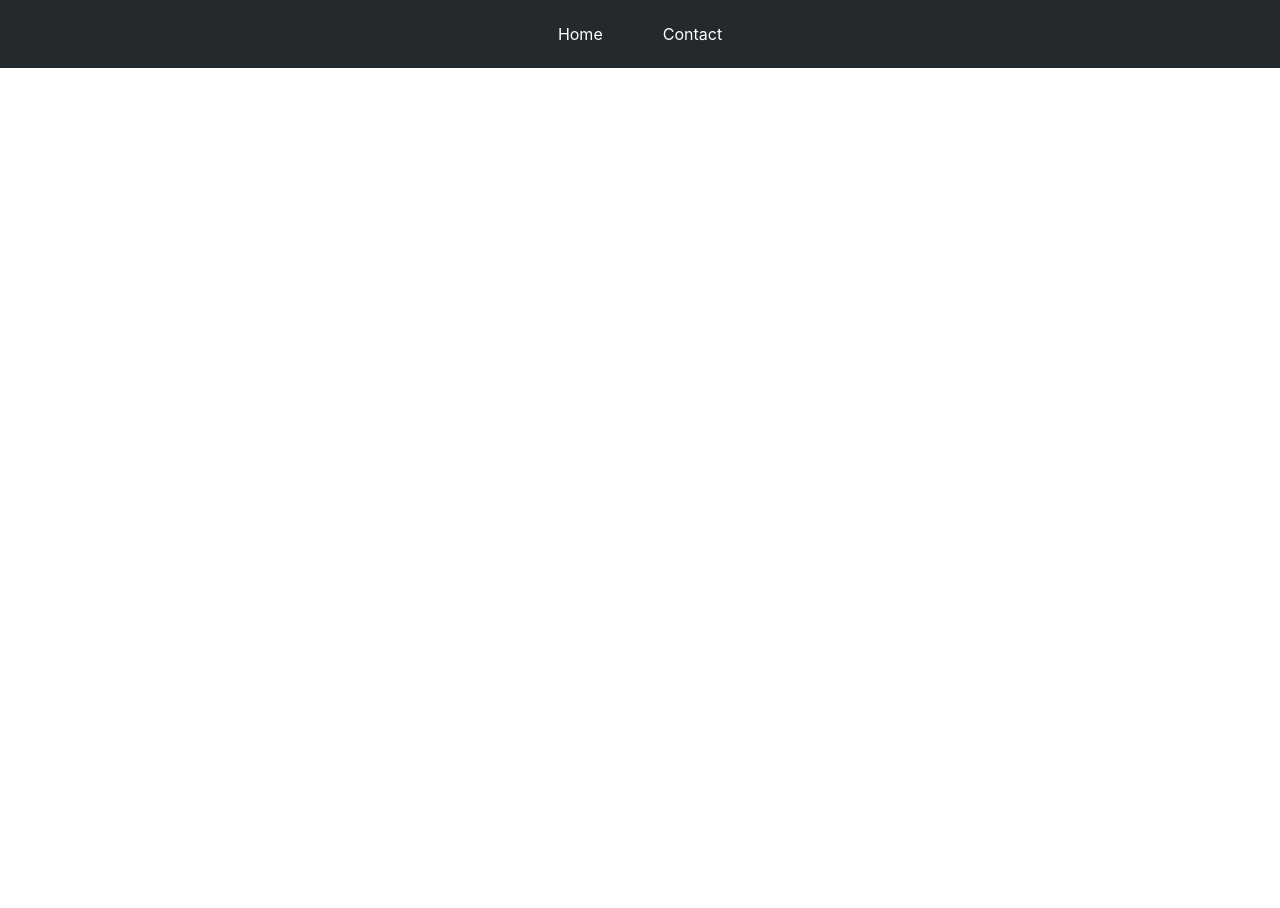
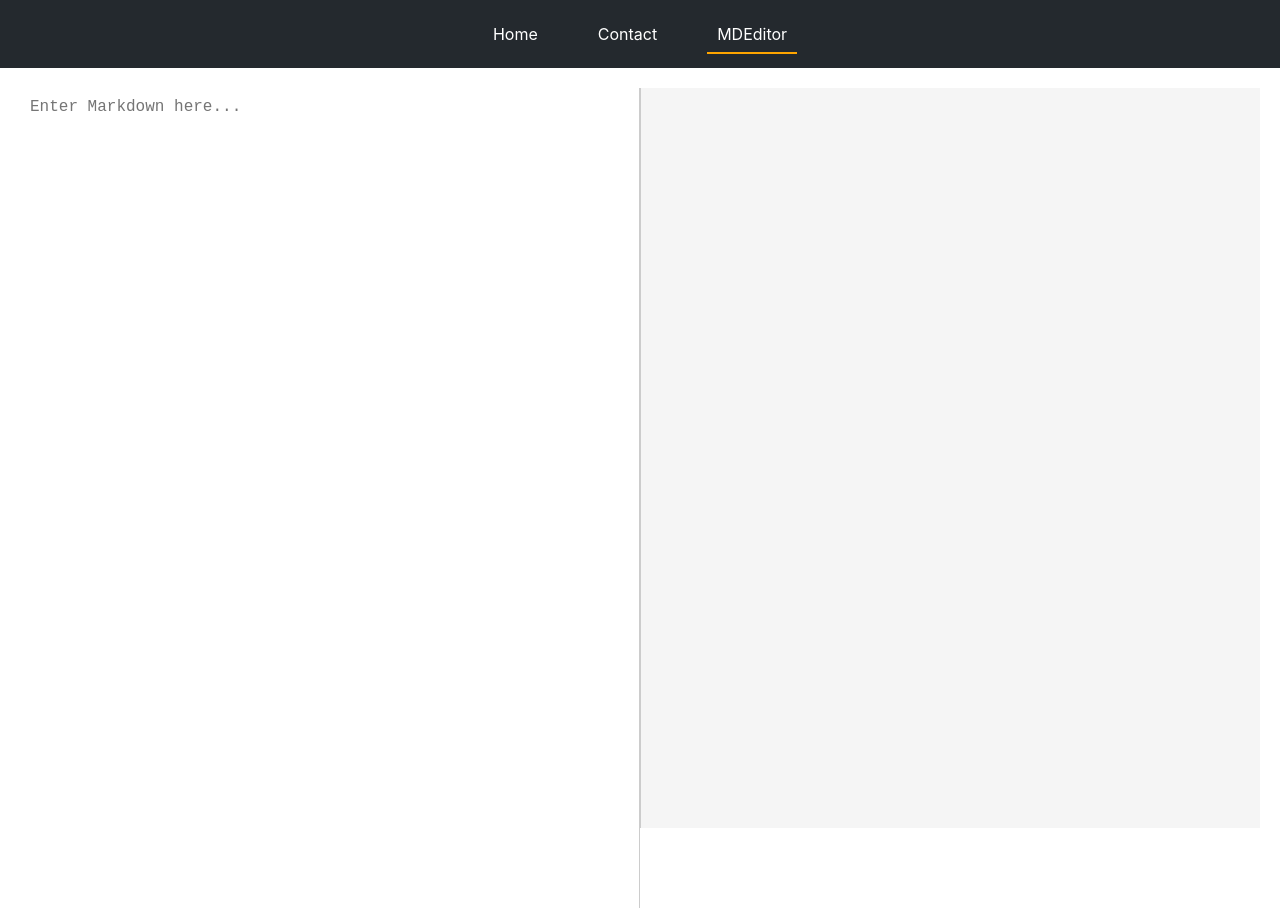
Before and after one commit to dicusa/my-portfolio, a React (Create React App) app: page /my-portfolio/mdEditor in a window 1280 px wide. Before the commit this address had no page. Before the commit the page ends 800 px from the top, so only its background shows below. Built offline with nearby package versions, Linux system fonts and the light colour scheme.

Commit message:
added markdown editor and github repo read preview

```diff
--- a/package.json
+++ b/package.json
@@ -11,10 +11,12 @@
     "bootstrap": "^5.3.3",
     "buffer": "^6.0.3",
     "font-awesome": "^4.7.0",
+    "highlight.js": "^11.10.0",
     "https-browserify": "^1.0.0",
     "marked": "^13.0.2",
     "react": "^18.3.1",
     "react-dom": "^18.3.1",
+    "react-markdown": "^9.0.1",
     "react-router-dom": "^6.24.1",
     "react-scripts": "5.0.1",
     "rss-parser": "^3.13.0",
--- a/src/App.js
+++ b/src/App.js
@@ -8,6 +8,7 @@ import {
 import Home from "./pages/Home";
 import Contact from "./pages/Contact";
 import "./App.css"; // Import the CSS file
+import MarkdownEditor from "./pages/MarkdownEditor";
 
 const App = () => {
   return (
@@ -29,12 +30,22 @@ const App = () => {
                 )}
               </NavLink>
             </li>
+            <li>
+              <NavLink to="/mdEditor" className="nav-link">
+                {({ isActive, isPending, isTransitioning }) => (
+                  <span className={isActive ? "active-link" : ""}>
+                    MDEditor
+                  </span>
+                )}
+              </NavLink>
+            </li>
           </ul>
         </nav>
         <div className="content">
           <Routes>
             <Route path="/" element={<Home />} />
             <Route path="/contact" element={<Contact />} />
+            <Route path="/mdEditor" element={<MarkdownEditor />} />
           </Routes>
         </div>
       </div>
--- a/src/component/Home.css
+++ b/src/component/Home.css
@@ -78,8 +78,26 @@
     transition: all 0.3s ease;
     padding: 1cm;
 }
+.icon-containers {
+    background: #f1f1f1;
+    border-radius: 100%;
+    padding: 50px;
+    margin-bottom: 15px;
+    display: inline-flex;
+    align-items: center;
+    justify-content: center;
+  }
 
-
+  .preview {
+    width: 90%;
+    max-height: 90%;
+    padding: 10px;
+    align-content: flex-start;
+    justify-content: flex-start;
+    align-items: flex-start;
+    background: #f5f5f5;
+    border-left: 1px solid #ccc;
+  }
 
 /* Responsive Design */
 @media (max-width: 768px) {
--- /dev/null
+++ b/src/component/MarkdownEditor.css
@@ -0,0 +1,25 @@
+.markdown-editor {
+    display: flex;
+    flex-direction: row;
+    height: 100vh;
+  }
+
+  textarea {
+    width: 50%;
+    height: 100%;
+    padding: 10px;
+    font-size: 16px;
+    border: none;
+    border-right: 1px solid #ccc;
+    resize: none;
+    outline: none;
+  }
+
+  .preview {
+    width: 50%;
+    height: 100%;
+    padding: 10px;
+    overflow-y: auto;
+    background: #f5f5f5;
+    border-left: 1px solid #ccc;
+  }
--- /dev/null
+++ b/src/component/Modal.css
@@ -0,0 +1,30 @@
+.modal-overlay {
+    position: fixed;
+    top: 0;
+    left: 0;
+    width: 100%;
+    height: 100%;
+    background: rgba(0, 0, 0, 0.5);
+    display: flex;
+    align-items: center;
+    justify-content: center;
+  }
+
+  .modal-content {
+    background: white;
+    padding: 20px;
+    border-radius: 5px;
+    max-width: 90%;
+    max-height: 90%;
+    overflow-y: auto;
+  }
+
+  .modal-close {
+    position: absolute;
+    top: 10px;
+    right: 10px;
+    background: none;
+    border: none;
+    font-size: 1.5rem;
+    cursor: pointer;
+  }
--- /dev/null
+++ b/src/component/Modal.js
@@ -0,0 +1,17 @@
+import React from "react";
+import "../component/Modal.css";
+
+const Modal = ({ onClose, children }) => {
+  return (
+    <div className="modal-overlay" onClick={onClose}>
+      <div className="modal-content" onClick={(e) => e.stopPropagation()}>
+        <button className="modal-close" onClick={onClose}>
+          &times;
+        </button>
+        {children}
+      </div>
+    </div>
+  );
+};
+
+export default Modal;
--- a/src/pages/Home.js
+++ b/src/pages/Home.js
@@ -1,7 +1,10 @@
 import React, { useEffect, useState, useRef } from "react";
 import { fetchMediumPosts, fetchGitHubRepos } from "../services/api";
 import "../component/Home.css";
-import { marked } from "marked";
+import { FontAwesomeIcon } from "@fortawesome/react-fontawesome";
+import { faGithub } from "@fortawesome/free-brands-svg-icons";
+import Modal from "../component/Modal"; // Import the modal component
+import ReactMarkdown from "react-markdown"; // Import react-markdown
 
 const Home = () => {
   const [mediumPosts, setMediumPosts] = useState([]);
@@ -9,6 +12,7 @@ const Home = () => {
   const [githubRepos, setGitHubRepos] = useState([]);
   const [repoPage, setRepoPage] = useState(1);
   const [isLoading, setIsLoading] = useState(false);
+  const [selectedRepoReadme, setSelectedRepoReadme] = useState(null); // State for selected repo README
   const mediumContainerRef = useRef(null);
   const githubContainerRef = useRef(null);
 
@@ -23,13 +27,7 @@ const Home = () => {
     const loadGitHubRepos = async () => {
       setIsLoading(true);
       const repos = await fetchGitHubRepos();
-      const reposWithReadme = await Promise.all(
-        repos.slice(repoPage * 5, (repoPage + 1) * 5).map(async (repo) => {
-          const readme = await fetchReadme(repo.owner.login, repo.name);
-          return { ...repo, readme };
-        })
-      );
-      setGitHubRepos(githubRepos.concat(reposWithReadme));
+      setGitHubRepos(githubRepos.concat(repos));
       setRepoPage(repoPage + 1);
       setIsLoading(false);
     };
@@ -67,26 +65,26 @@ const Home = () => {
       loadMoreFunc();
     }
   };
+
   const fetchReadme = async (owner, repo) => {
     const response = await fetch(
-      `https://raw.githubusercontent.com/${owner}/${repo}/main/README.md`
+      `https://raw.githubusercontent.com/${owner}/${repo}/master/README.md`
     );
     if (response.ok) {
       const text = await response.text();
-      return marked(text);
+      return text;
     }
     return null;
   };
-  // const getReadmeImage = (repo) => {
-  //   const imageUrl = `https://raw.githubusercontent.com/${repo.owner.login}/${repo.name}/main/README.md`;
-  //   return (
-  //     <img
-  //       src={imageUrl}
-  //       alt={repo.name}
-  //       onError={(e) => (e.target.src = "https://via.placeholder.com/150")}
-  //     />
-  //   );
-  // };
+
+  const handleRepoClick = async (repo) => {
+    const readme = await fetchReadme(repo.owner.login, repo.name);
+    setSelectedRepoReadme(readme); // Store raw markdown content
+  };
+
+  const closeModal = () => {
+    setSelectedRepoReadme(null); // Close the modal
+  };
 
   return (
     <div>
@@ -114,22 +112,26 @@ const Home = () => {
         onScroll={() => handleScroll(githubContainerRef, loadMoreGitHubRepos)}
       >
         {githubRepos.map((repo, index) => (
-          <div key={index} className="post-card">
-            <a href={repo.html_url} target="_blank" rel="noopener noreferrer">
-              {repo.readme ? (
-                <div
-                  className="readme-content"
-                  dangerouslySetInnerHTML={{ __html: repo.readme }}
-                />
-              ) : (
-                <img src="https://via.placeholder.com/150" alt={repo.name} />
-              )}
-              <h3>{repo.name}</h3>
-            </a>
+          <div
+            key={index}
+            className="post-card"
+            onClick={() => handleRepoClick(repo)}
+          >
+            <div className="icon-containers">
+              <FontAwesomeIcon icon={faGithub} size="3x" />
+            </div>
+            <h3>{repo.name}</h3>
           </div>
         ))}
       </div>
       {isLoading && <p>Loading more repositories...</p>}
+
+      {selectedRepoReadme && (
+        <Modal onClose={closeModal}>
+          <ReactMarkdown>{selectedRepoReadme}</ReactMarkdown>{" "}
+          {/* Render markdown content */}
+        </Modal>
+      )}
     </div>
   );
 };
--- /dev/null
+++ b/src/pages/MarkdownEditor.js
@@ -0,0 +1,29 @@
+import React, { useState } from "react";
+
+import "highlight.js/styles/default.css";
+import "../component/MarkdownEditor.css";
+import getMarkdownText from "../util/MarkdownFileReader";
+
+const MarkdownEditor = () => {
+  const [markdown, setMarkdown] = useState("");
+
+  const handleChange = (e) => {
+    setMarkdown(e.target.value);
+  };
+
+  return (
+    <div className="markdown-editor">
+      <textarea
+        value={markdown}
+        onChange={handleChange}
+        placeholder="Enter Markdown here..."
+      />
+      <div
+        className="preview"
+        dangerouslySetInnerHTML={getMarkdownText(markdown)}
+      />
+    </div>
+  );
+};
+
+export default MarkdownEditor;
--- /dev/null
+++ b/src/util/MarkdownFileReader.js
@@ -0,0 +1,14 @@
+import { marked } from "marked";
+import "highlight.js/styles/default.css";
+
+marked.setOptions({
+  breaks: true,
+  highlight: function (code) {
+    return require("highlight.js").highlightAuto(code).value;
+  },
+});
+
+const getMarkdownText = (markdown) => {
+  return { __html: marked(markdown) };
+};
+export default getMarkdownText;
```
Also changed, not shown: 1 other file (tests, documents, lock files or other folders).
